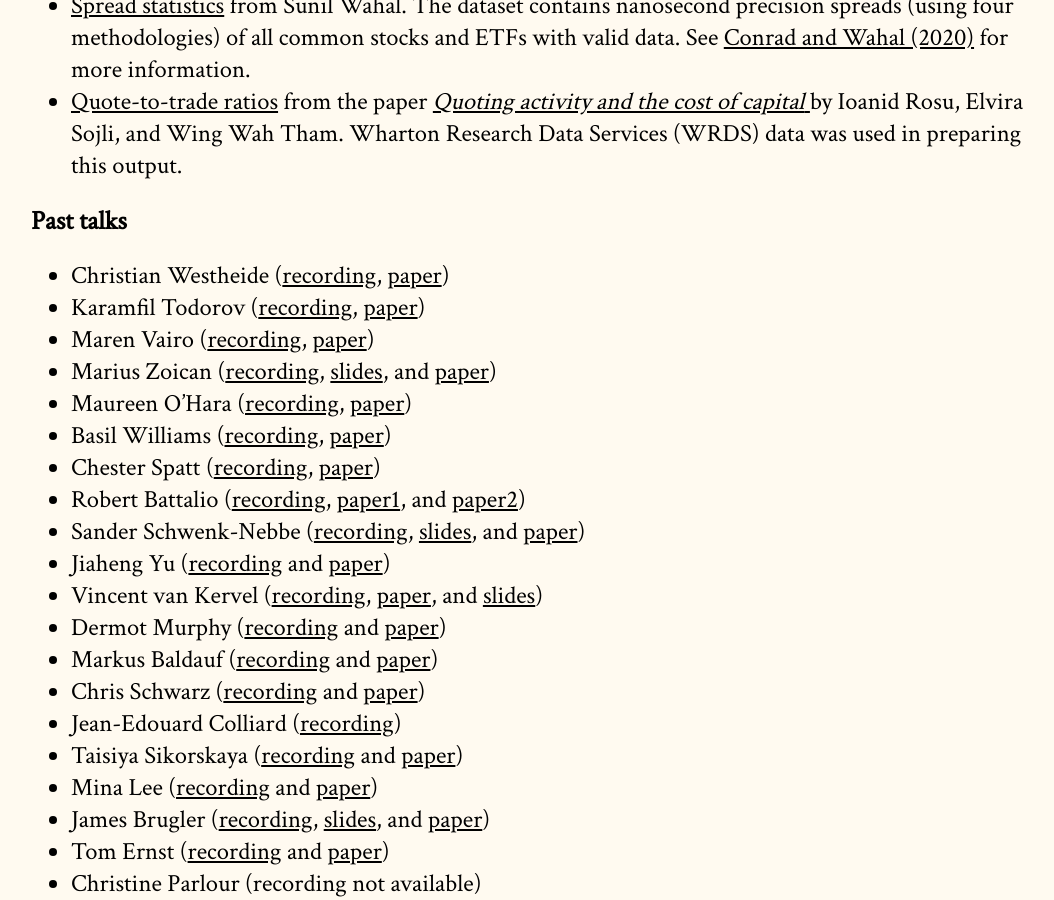
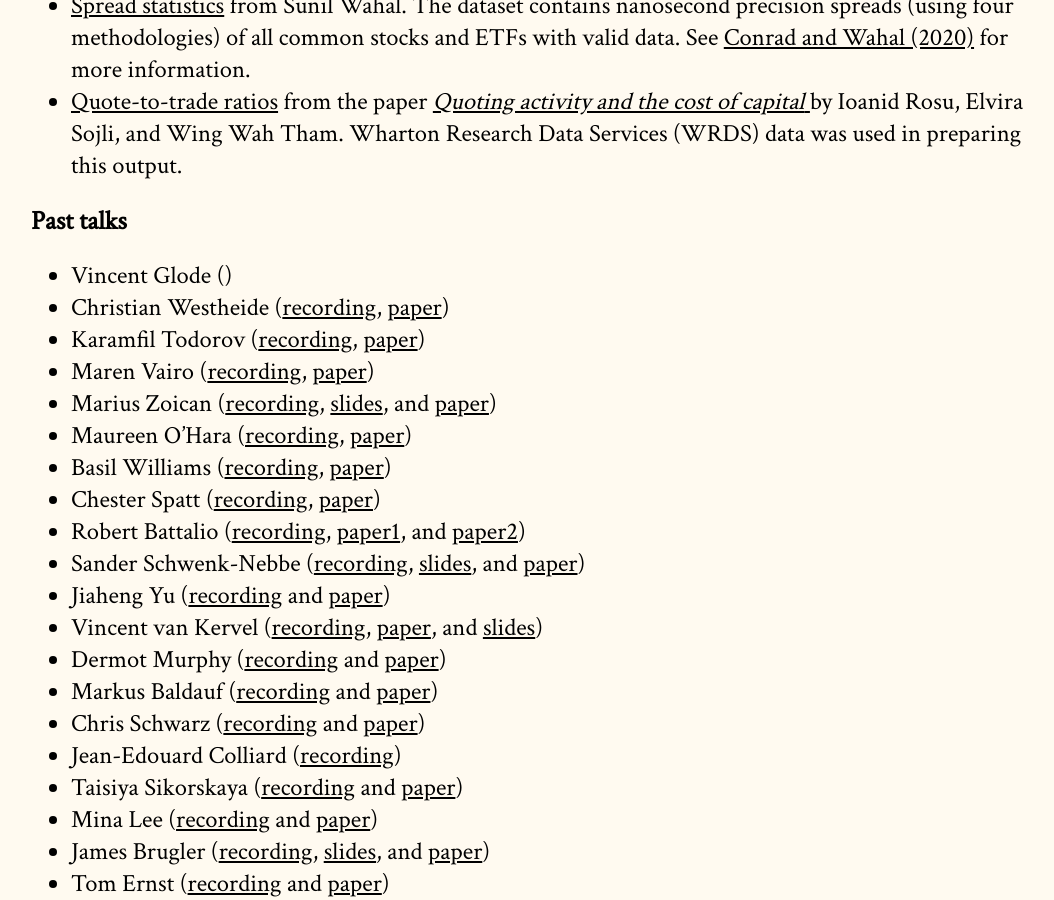
Before and after one commit to cpfiffer/microstructure.exchange, a Jekyll site: the page built from index.md, in a window 1280 px wide and 900 px high, scrolled down 2762 px. Shown: the whole window, without its empty margins (97-1151 px from the left). Built offline with Jekyll 4.4.1, drawn with Linux system fonts in a browser that asks for light colours; some web fonts are replaced.

Commit message:
index.md

```diff
--- a/index.md
+++ b/index.md
@@ -61,6 +61,7 @@ The Microstructure Exchange will host resources, tools, and data for microstruct
 - [Quote-to-trade ratios](https://drive.google.com/file/d/1H8wMvA_59-N5Y_xiDPGTbpBsX5BFwOIV/view) from the paper [_Quoting activity and the cost of capital_ ](https://papers.ssrn.com/sol3/papers.cfm?abstract_id=3005928) by Ioanid Rosu, Elvira Sojli, and Wing Wah Tham. Wharton Research Data Services (WRDS) data was used in preparing this output.
 
 ## Past talks
+- Vincent Glode ()
 - Christian Westheide ([recording](https://youtu.be/9QgL7unAlN8), [paper](https://papers.ssrn.com/sol3/papers.cfm?abstract_id=4289346))
 - Karamfil Todorov ([recording](https://youtu.be/S8WG_TC4XU8), [paper](https://papers.ssrn.com/sol3/papers.cfm?abstract_id=4301416))
 - Maren Vairo ([recording](https://youtu.be/3n5Dk61p9uI), [paper](https://microstructure.exchange/papers/Transparency_OTC.pdf))
```
